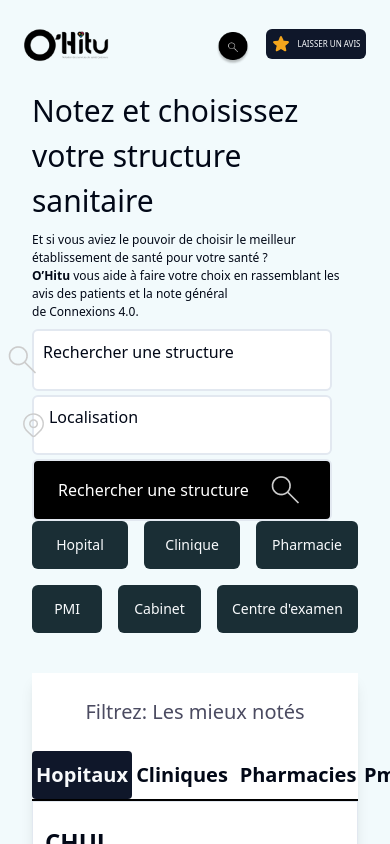
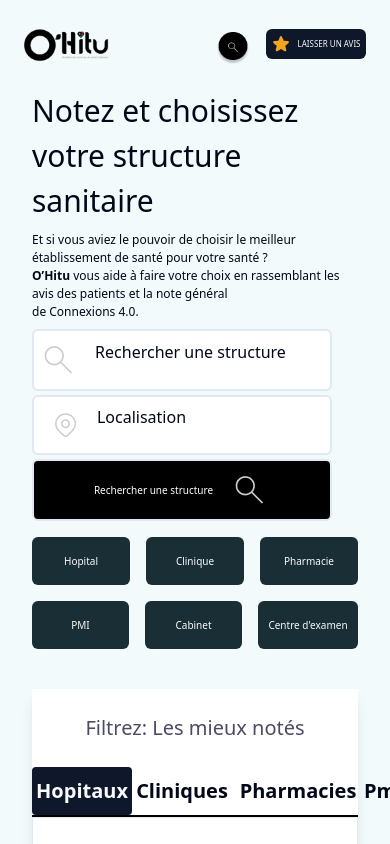
Before and after one commit to JojoELITE/O-Hitu-vite-project, a React (Vite) app: page / in a window 390 px wide. Shown: the top 844 px of the page. Built offline with nearby package versions, Linux system fonts and the light colour scheme.

Commit message:
fin de la version mobile

```diff
--- a/src/pages/Home.jsx
+++ b/src/pages/Home.jsx
@@ -62,17 +62,17 @@ function Home() {
                 <div className="flex items-center">
 
                     <div className="">
-                        <Button className=" w-[300px] h-[px] border-2 text-[16px]  bg-white" variant="online">
+                        <Button className=" w-[300px] h-[px] border-2 text-[16px] gap-4 bg-white" variant="online">
                             <img className="" src="assets/material-symbols-light_search.png" alt="logo"/>
-                            <span className="mr-32 mb-4">Rechercher une structure</span>
+                            <span className="mr-10 mb-4">Rechercher une structure</span>
                         </Button>
 
-                        <Button className=" w-[300px] h-[px] border-2 text-[16px] mt-1 bg-white" variant="online">
+                        <Button className=" w-[300px] h-[px] border-2 text-[16px] gap-4 mt-1 bg-white" variant="online">
                             <img className="" src="assets/fluent_location-20-regular.png" alt="logo"/>
-                            <span className="mr-52 mb-4">Localisation</span>
+                            <span className="mr-32 mb-4">Localisation</span>
                         </Button>
 
-                        <Button className=" w-[300px] h-[px] border-2 text-[16px] gap-4 bg-black mt-1" variant="online">
+                        <Button className=" w-[300px] h-[px] border-2 text-[10px] gap-4 bg-black mt-1" variant="online">
                             <span className="text-center text-white">Rechercher une structure</span>
                             <img className="" src="assets/material-symbols-light_search.png" alt="logo"/>
                         </Button>
@@ -82,16 +82,16 @@ function Home() {
                 </div>
 
 
-                <div className="flex gap-4 ">
-                    <Button className="w-[141.25px] h-[48px] bg-[#1A2E35]" variant="">Hopital</Button>
-                    <Button className="w-[141.25px] h-[48px] bg-[#1A2E35]" variant="">Clinique</Button>
-                    <Button className="w-[141.25px] h-[48px] bg-[#1A2E35]" variant="">Pharmacie</Button>
+                <div className="flex gap-4 mt-4">
+                    <Button className="w-[100px] h-[48px] bg-[#1A2E35] text-[10px]" variant="">Hopital</Button>
+                    <Button className="w-[100px] h-[48px] bg-[#1A2E35] text-[10px]" variant="">Clinique</Button>
+                    <Button className="w-[100px] h-[48px] bg-[#1A2E35] text-[10px]" variant="">Pharmacie</Button>
                 </div>
 
                 <div className="flex gap-4 mt-4">
-                    <Button className="w-[141.25px] h-[48px] bg-[#1A2E35]" variant="">PMI</Button>
-                    <Button className="w-[141.25px] h-[48px] bg-[#1A2E35]" variant="">Cabinet</Button>
-                    <Button className="w-[141.25px] h-[48px] bg-[#1A2E35]" variant="">Centre d'examen</Button>
+                    <Button className="w-[100px] h-[48px] bg-[#1A2E35] text-[10px]" variant="">PMI</Button>
+                    <Button className="w-[100px] h-[48px] bg-[#1A2E35] text-[10px]" variant="">Cabinet</Button>
+                    <Button className="w-[100px] h-[48px] bg-[#1A2E35] text-[10px]" variant="">Centre d'examen</Button>
                 </div>
 
 
```
